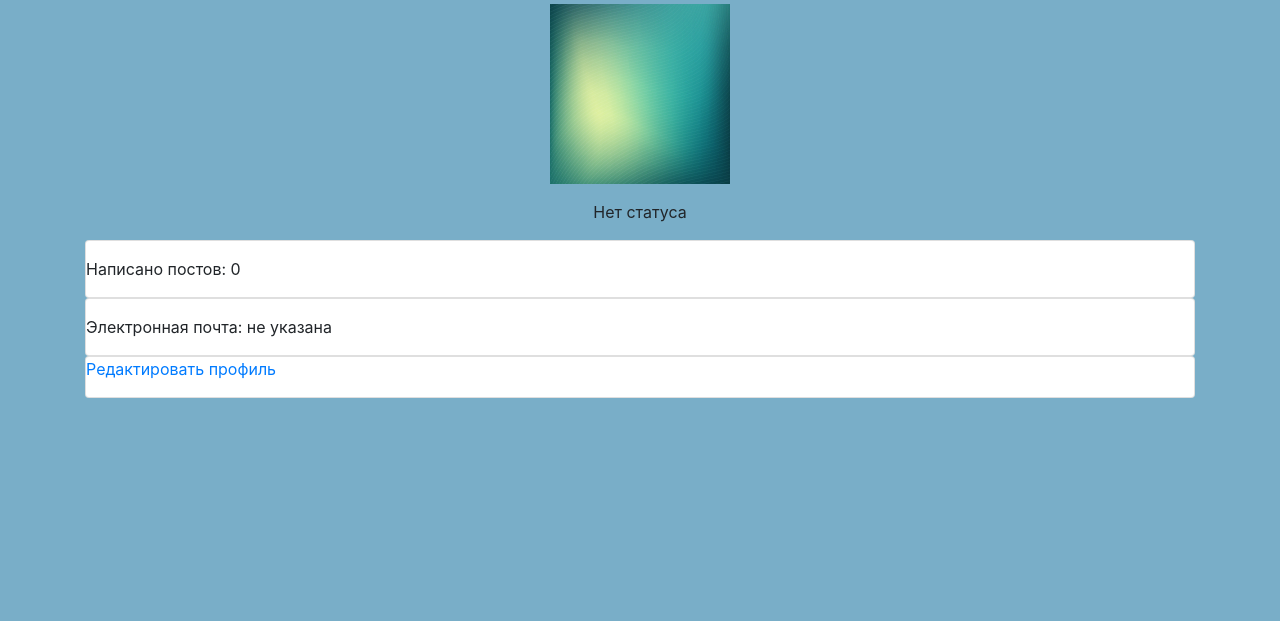
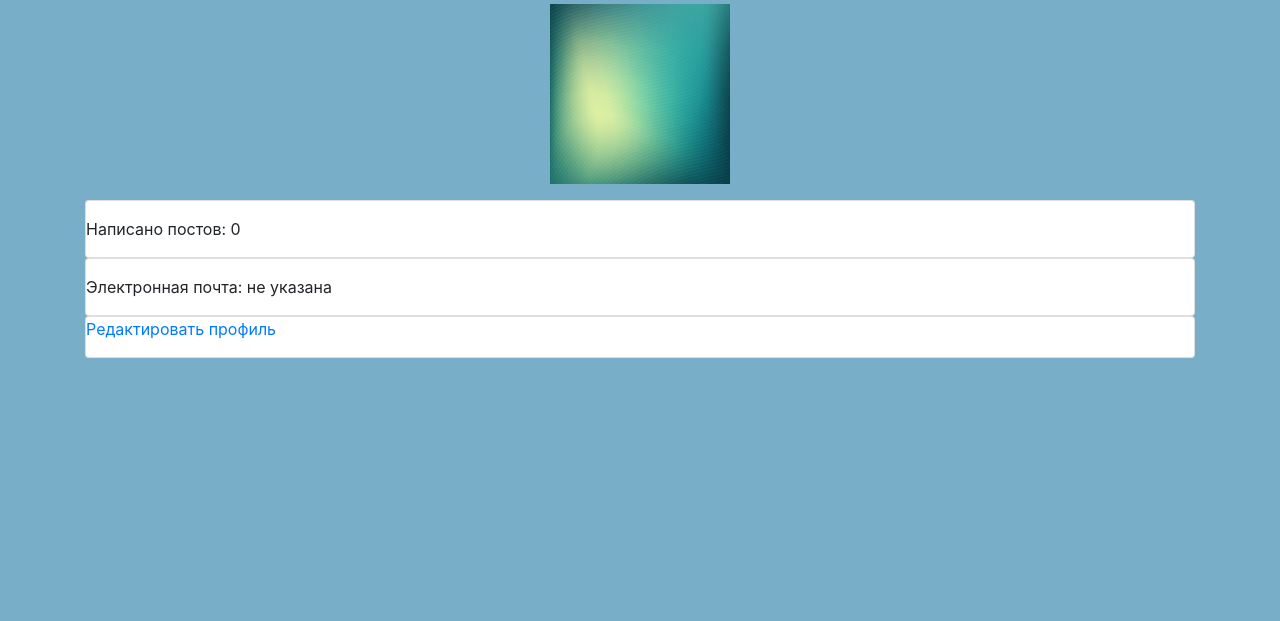
Before and after one commit to AlIld/trainings, a Django app: page /account/1/ in a window 1280 px wide. Shown: the part 133-754 px from the top of the page. Run offline with Django 3.2, Linux system fonts and the light colour scheme; data comes from the database, SQL or seed files in the repository; some libraries are stand-ins or nearby versions.

Commit message:
Delete status

```diff
--- a/templates/user_page/user_page.html
+++ b/templates/user_page/user_page.html
@@ -27,13 +27,6 @@
             <h3>
             <div class="author">{{ user.username }}</div>
             </h3>
-            {% if user.status %}
-                <p>
-                <div class="status">{{ user.status }}</div></p>
-            {% else %}
-                <p>
-                <div class="status">Нет статуса</div></p>
-            {% endif %}
         </div>
         <div class="posts-user">
         <div class="card">
```
